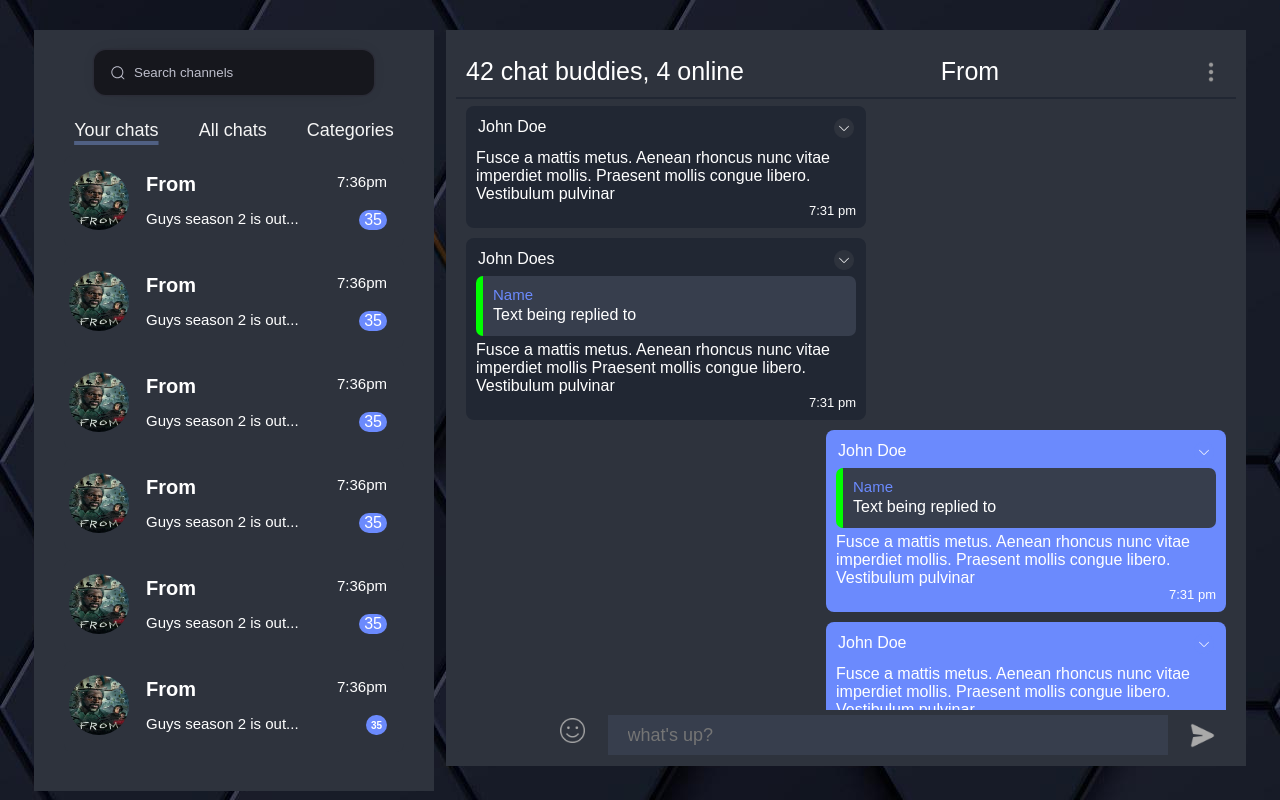
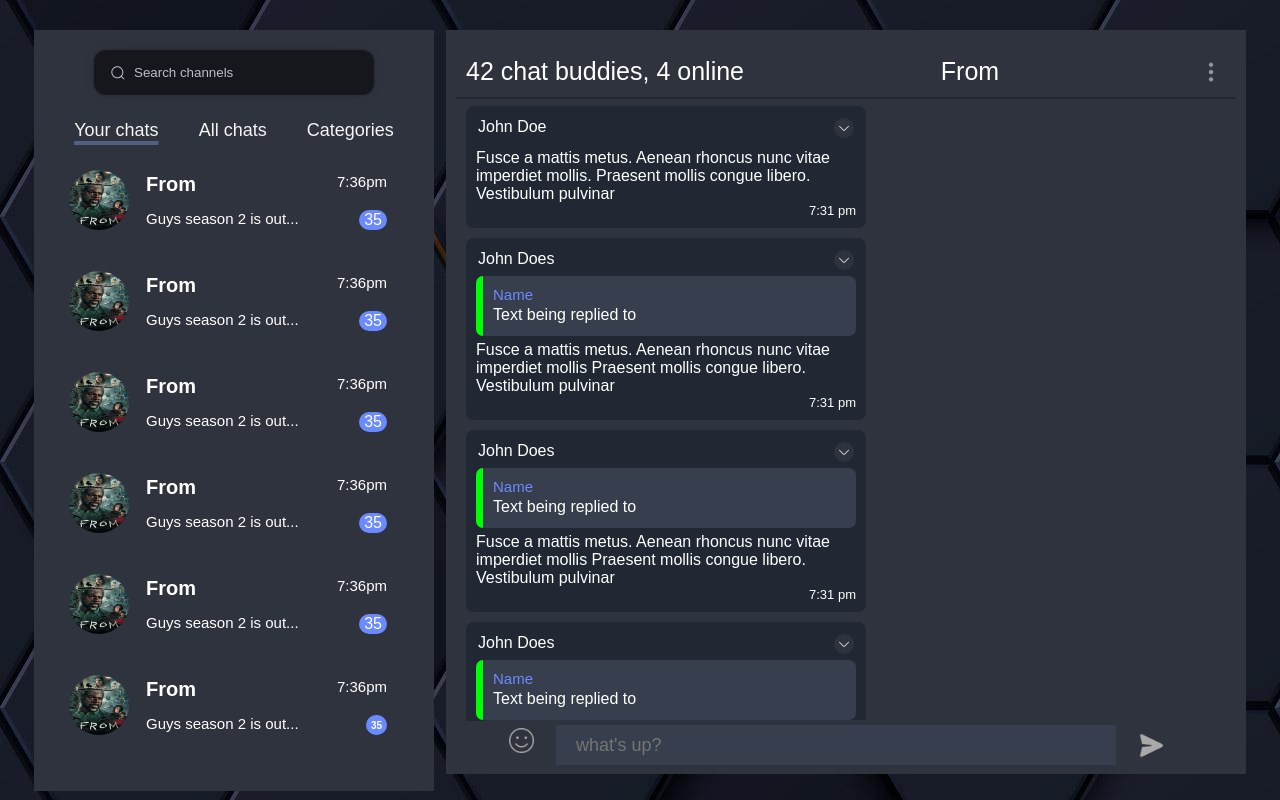
Before and after one commit to Omwamii/movie-chat, a React (Create React App) app in the folder client/: page / in a window 1280 px wide. Built offline with nearby package versions, Linux system fonts and the light colour scheme.

Commit message:
adding message preview section

```diff
--- a/client/src/assets/styles/App.css
+++ b/client/src/assets/styles/App.css
@@ -62,7 +62,8 @@ a:hover {
 
 .message {
   width: 400px; /* + Responsive */
-  min-height: 100px; /* + Responsive */
+  /* height: 150px;  + Responsive */
+  /* min-height: 100px;  */
   border-radius: 8px;
   padding: 10px;
   margin-bottom: 10px;
@@ -74,6 +75,7 @@ a:hover {
   font-weight: 200;
   font-style: normal;
   color: white;
+  /* border: 1px solid white; */
   }
 
 .message-header {
@@ -197,22 +199,26 @@ a:hover {
   justify-content: center;
 }
 
+.drop-emoji-picker {
+  border: 1px solid white;
+  height: 25px;
+}
+
 .emoji-input-section {
-  position: fixed; /* Makes it fixed */
-  bottom: 5%;       /* Anchors it to the bottom */
-  left: 42%;         /* Anchors it to the left */
-  width: 100%;     /* Stretches it across the screen */
-  z-index: 10;     /* Ensures it stays above other elements */
-  /* box-shadow: 0 -2px 5px rgba(0, 0, 0, 0.1); Optional: Adds a shadow for distinction */
-  /* border: 1px solid white; */
+  position: absolute;
+  bottom: 0.5%;
+  left: 5%;
+  width: 100%;
+  z-index: 10;
   width: 700px;
 }
 
 .chat {
   width: 800px; /* + Responsive */
-  height: 92vh;
+  height: 93vh;
   padding: 10px;
   overflow-y: scroll;
+  position: relative;
 }
 
 .list-channels {
@@ -449,6 +455,8 @@ a:hover {
 .chat-canvas {
   display: flex;
   flex-direction: column;
+  overflow: scroll;
+  height: 85%;
 }
 
 .chat-canvas .not-my-message {
--- a/client/src/components/Chat.js
+++ b/client/src/components/Chat.js
@@ -8,10 +8,16 @@ import Reply from './Reply';
 import dropDownIconDark from '../assets/images/down-arrow-dark.png';
 import cancelIcon from '../assets/images/close.png';
 import dropDownIconBlue from '../assets/images/down-arrow.png';
+import emoji from '../assets/images/smile.png';
+import sendIcon from '../assets/images/send.png';
+import Picker from "@emoji-mart/react";
+import data from "@emoji-mart/data";
 
 function Chat() {
     const [menuVisible, setMenuVisible] = useState(false);
     const [messageReplyingTo, setMessageReplyingTo] = useState(null);
+    const [inputValue, setInputValue] = useState('');
+    const [showPicker, setShowPicker] = useState(false);
      const messageHasReply = true;
 
     const toggleMenu = () => {
@@ -65,6 +71,22 @@ function Chat() {
       const messageId = replyId.split("-")[1];
       console.log(`Deleting message id: ${messageId}`);
     }
+
+    // Function to handle emoji selection
+    const handleEmojiSelect = (emoji) => {
+        setInputValue((prev) => prev + emoji.native); // Append emoji to input value
+    };
+
+    const handleDropPicker = () => {
+        setShowPicker(false);
+    }
+
+    const handleShowPicker = () => {
+        console.log(`Before ${showPicker}`);
+        setShowPicker(!showPicker);
+        console.log(`After ${!showPicker}`);
+    }
+
 
     return (
         <div className="chat">
@@ -137,6 +159,103 @@ function Chat() {
                     </div>
                 </div>
 
+                <div className="message not-my-message" id="123"> {/* Toggle btwn my text */}
+                    <div className="message-header">
+                        <div className="message-owner">John Does</div>
+                        <div className="message-actions">
+                        <img src={dropDownIconDark} alt="reply" className="message-reply-action" onClick={toggleMenu}/> {/* Toggle with blue */}
+                        {menuVisible && (
+                            <div className="dropdown-menu" onMouseLeave={closeMenu}>
+                            <ul>
+                                <li onClick={handleReplyClicked} id="reply-123">Reply</li>
+                                <li onClick={handleDeleteClicked} id='delete-123'>Delete</li>
+                            </ul>
+                            </div>
+                        )}
+                        </div>
+                    </div>
+                    <div className="message-reply-body">
+                        <div className="reply-header">
+                            <span className="reply-username">Name</span>
+                        </div>
+                        <div className="reply-body">
+                            <div className='reply-preview-text'>Text being replied to</div>
+                        </div>
+                    </div>
+                    <div className="message-text">
+                        Fusce a mattis metus. Aenean rhoncus nunc vitae imperdiet mollis
+                        Praesent mollis congue libero. Vestibulum pulvinar
+                    </div>
+                    <div className="message-time">
+                        <p>7:31 pm</p>
+                    </div>
+                </div>
+
+                <div className="message not-my-message" id="123"> {/* Toggle btwn my text */}
+                    <div className="message-header">
+                        <div className="message-owner">John Does</div>
+                        <div className="message-actions">
+                        <img src={dropDownIconDark} alt="reply" className="message-reply-action" onClick={toggleMenu}/> {/* Toggle with blue */}
+                        {menuVisible && (
+                            <div className="dropdown-menu" onMouseLeave={closeMenu}>
+                            <ul>
+                                <li onClick={handleReplyClicked} id="reply-123">Reply</li>
+                                <li onClick={handleDeleteClicked} id='delete-123'>Delete</li>
+                            </ul>
+                            </div>
+                        )}
+                        </div>
+                    </div>
+                    <div className="message-reply-body">
+                        <div className="reply-header">
+                            <span className="reply-username">Name</span>
+                        </div>
+                        <div className="reply-body">
+                            <div className='reply-preview-text'>Text being replied to</div>
+                        </div>
+                    </div>
+                    <div className="message-text">
+                        Fusce a mattis metus. Aenean rhoncus nunc vitae imperdiet mollis
+                        Praesent mollis congue libero. Vestibulum pulvinar
+                    </div>
+                    <div className="message-time">
+                        <p>7:31 pm</p>
+                    </div>
+                </div>
+
+                <div className="message not-my-message" id="123"> {/* Toggle btwn my text */}
+                    <div className="message-header">
+                        <div className="message-owner">John Does</div>
+                        <div className="message-actions">
+                        <img src={dropDownIconDark} alt="reply" className="message-reply-action" onClick={toggleMenu}/> {/* Toggle with blue */}
+                        {menuVisible && (
+                            <div className="dropdown-menu" onMouseLeave={closeMenu}>
+                            <ul>
+                                <li onClick={handleReplyClicked} id="reply-123">Reply</li>
+                                <li onClick={handleDeleteClicked} id='delete-123'>Delete</li>
+                            </ul>
+                            </div>
+                        )}
+                        </div>
+                    </div>
+                    <div className="message-reply-body">
+                        <div className="reply-header">
+                            <span className="reply-username">Name</span>
+                        </div>
+                        <div className="reply-body">
+                            <div className='reply-preview-text'>Text being replied to</div>
+                        </div>
+                    </div>
+                    <div className="message-text">
+                        Fusce a mattis metus. Aenean rhoncus nunc vitae imperdiet mollis
+                        Praesent mollis congue libero. Vestibulum pulvinar
+                    </div>
+                    <div className="message-time">
+                        <p>7:31 pm</p>
+                    </div>
+                </div>
+
+
                 {/* My message */}
                 <div className="message my-message"> {/* Toggle btwn my text */}
                     <div className="message-header">
@@ -180,6 +299,25 @@ function Chat() {
                 {/* <MyMessage /> */}
 
             </div>
+
+            <div className="chat-input">
+                <div className="emoji-input-section">
+                    <div className="emoji-picker-div">
+                        {showPicker && (
+                                <Picker
+                                    perLine={20}
+                                    data={data}
+                                    onEmojiSelect={handleEmojiSelect}
+                                    onClickOutside={handleDropPicker}
+                                    theme="dark"
+                                    style={{
+                                        width: "500px",
+                                        border: "3px solid red"
+                                    }}
+                                />
+                            )}
+                    </div>
+
                     <div className='reply-preview-section'>
                         {/* Show text being replied to in the chat in this section */}
                         {/* <Reply /> */}
@@ -195,11 +333,32 @@ function Chat() {
                             </div>
                         </div>
                     </div>
-            <div className="chat-input">
-                <MessageInput />
+
+                    <div className="message-input-section">
+                        {/* <span className="drop-emoji-picker" onClick={setShowPicker(false)}>
+                                <img src={cancelIcon} alt="cancel" className='cancel-icon' />
+                        </span> */}
+                        {showPicker && (
+                            <div className="drop-emoji-picker">
+                                <img src={cancelIcon} alt="cancel" className="cancel-icon" onClick={handleDropPicker}/>
+                            </div>
+                        )}
+                        <div className="emoji-select">
+                            <img src={emoji} alt="Emojis" className="emoji-face" onClick={handleShowPicker} />
+                        </div>
+                        <div className="chat-input-container">
+                            <input  className="chat-input" placeholder="what's up?" value={inputValue} onChange={(e) => setInputValue(e.target.value)}/>
+                        </div>
+                        <div className="send-section">
+                            <img src={sendIcon} alt="Send" className="send-icon" />
+                        </div>
+                    </div>
+                </div>
+                {/* <MessageInput /> */}
             </div>
         </div>
     )
+    // setShowPicker(!showPicker)
 }
 
 export default Chat;
```
Lines whose indentation alone changed are shown as unchanged.
